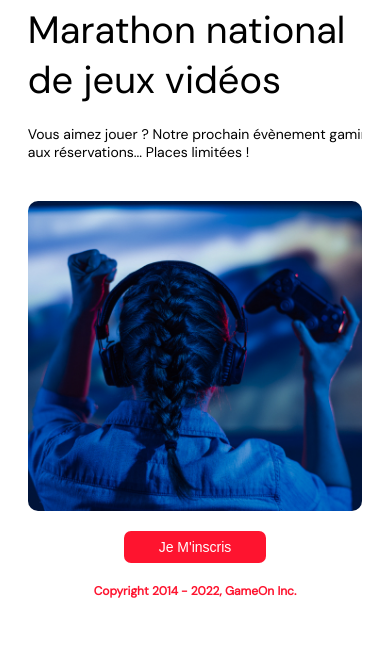
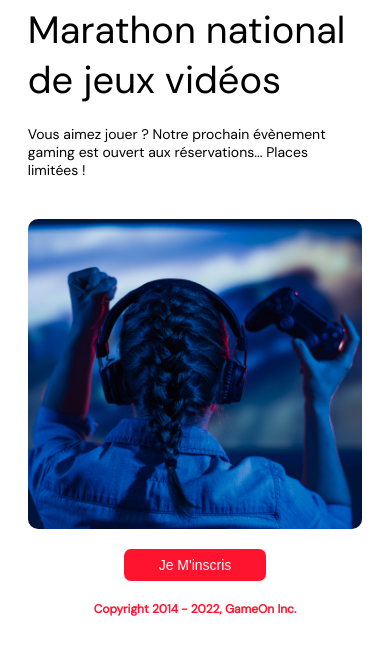
Before and after one commit to Jey221/P4-GameOn, a plain HTML site: page GameOn-website-FR/starterOnly/index.html in a window 390 px wide. Shown: the part 59-714 px from the top of the page. Drawn offline with Linux system fonts and the light colour scheme.

Commit message:
suppression et ajout commentaire // correction bug sur mediaQuerie

```diff
--- a/GameOn-website-FR/starterOnly/modal.css
+++ b/GameOn-website-FR/starterOnly/modal.css
@@ -489,7 +489,7 @@ footer {
     min-height: 0px;
   }
   .hero-content {
-    min-width: none;
+    min-width: 0;
     background: #fff;
     color: #000;
     padding: 0px;
```
Also changed, not shown: GameOn-website-FR/starterOnly/modal.js (+8 -15 lines).
